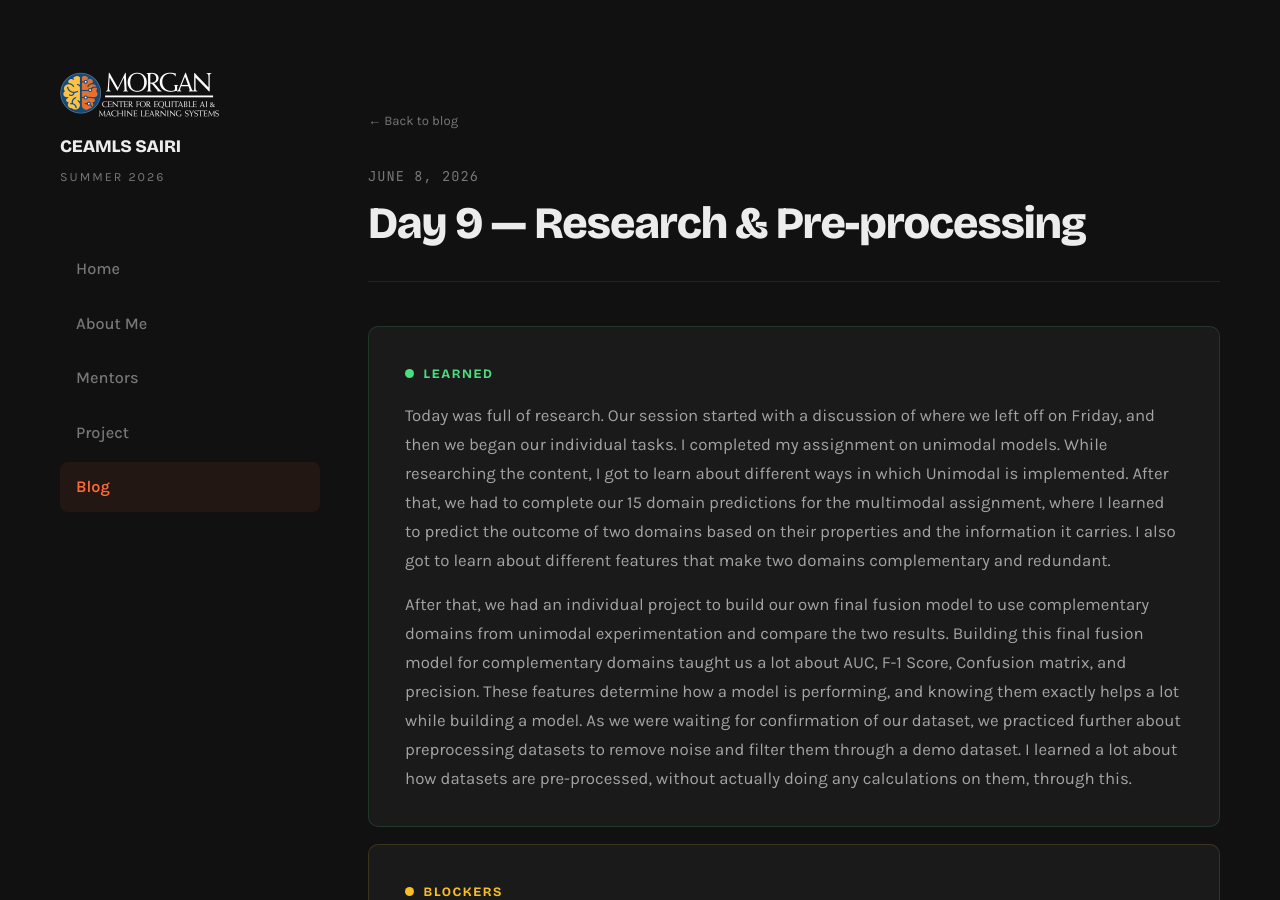
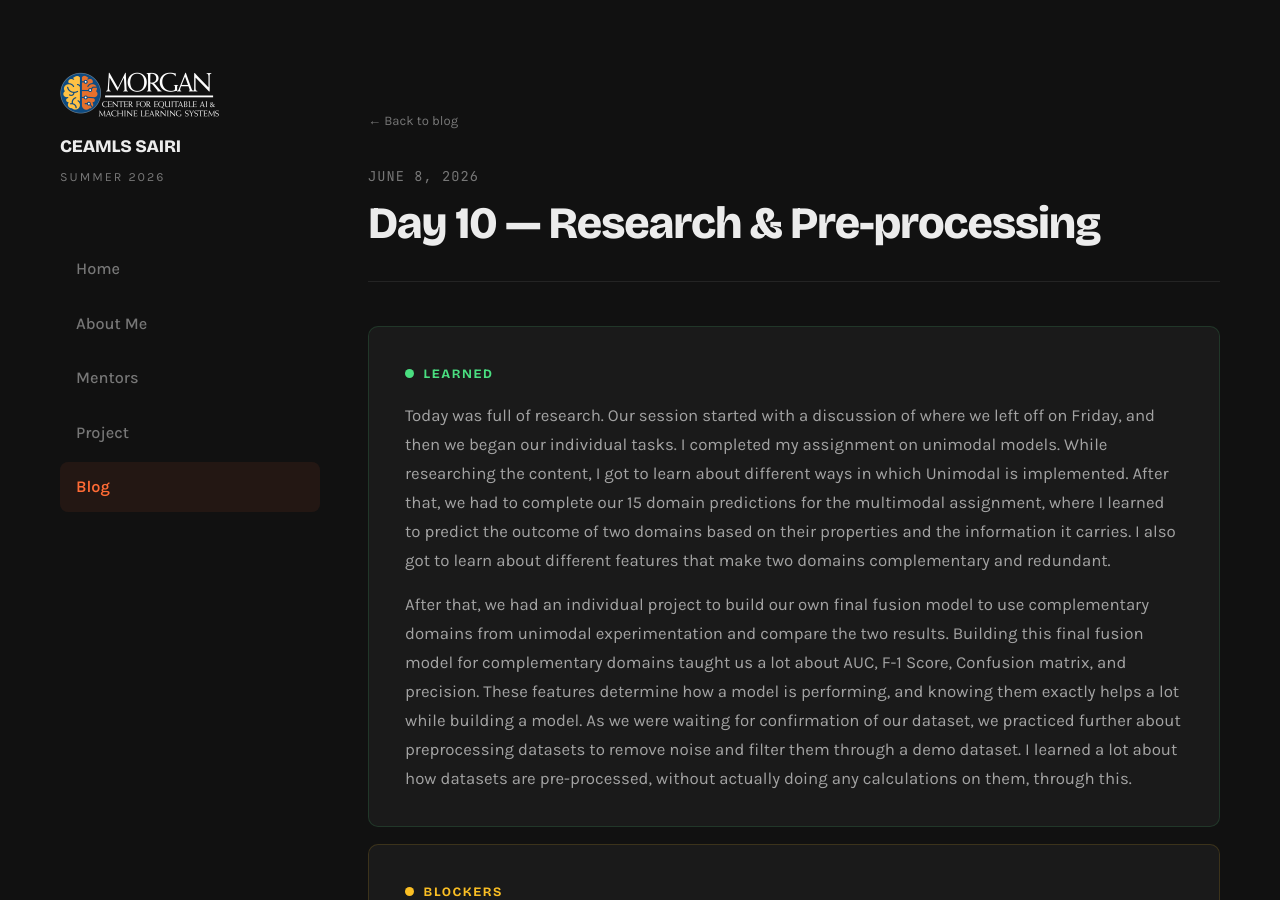
Before and after one commit to Kenzoh33/kenzoh33ceamls26.github.io, a Jekyll site: the page built from _posts/2026-06-08-day-10.md, in a window 1280 px wide and 900 px high. Built offline with Jekyll 4.4.1, drawn with Linux system fonts in a browser that asks for light colours.

Commit message:
Update and rename 2026-06-08-day-9.md to 2026-06-08-day-10.md

```diff
--- a/_posts/2026-06-08-day-9.md
+++ b/_posts/2026-06-08-day-10.md
@@ -1,8 +1,8 @@
 ---
 layout: post
-title: "Day 9 — Research & Pre-processing"
+title: "Day 10 — Research & Pre-processing"
 date: 2026-06-08
-permalink: /day9.html
+permalink: /day10.html
 tags: ["Research", "Pre-processing"]
 
 what_i_learned: |
```
